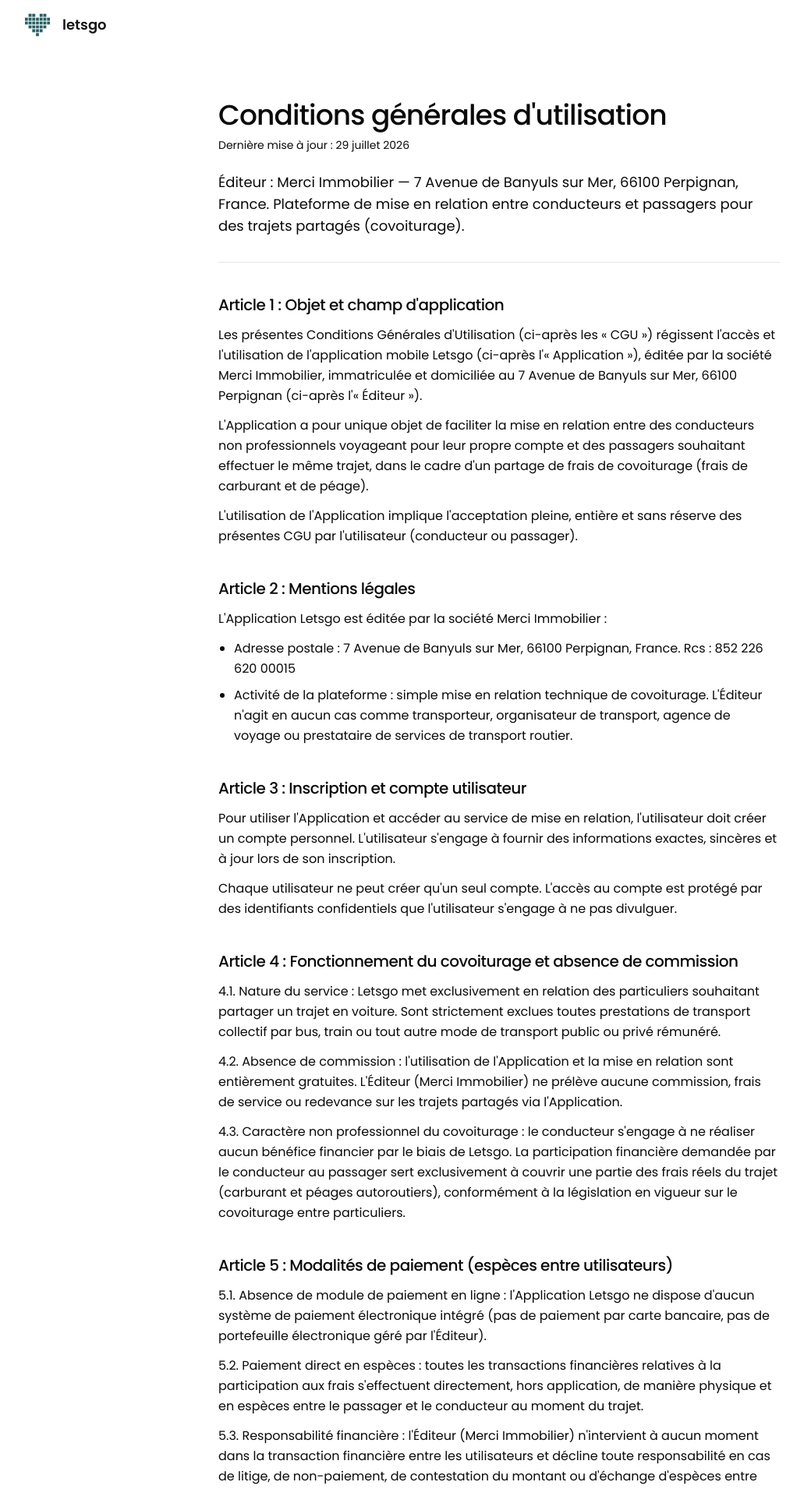
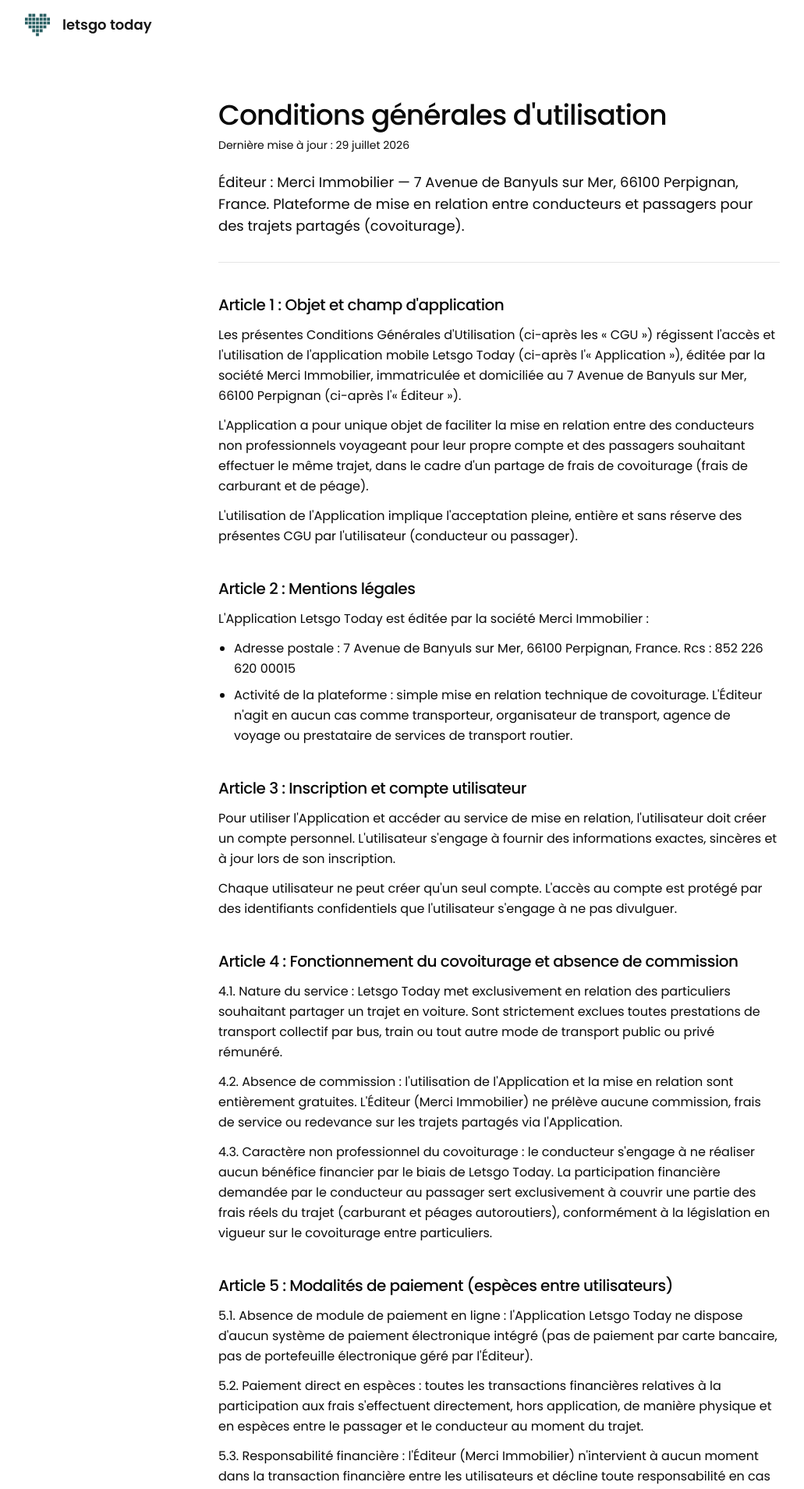
Before and after one commit to jazetjaz01/letsgo-today, a Next.js app: page /conditions in a window 1280 px wide. Shown: the top 1910 px of the page at 78% size, without its empty margins (0-1031 px from the left). Built offline with nearby package versions, Linux system fonts and the light colour scheme.

Commit message:
update name

```diff
--- a/app/conditions/page.tsx
+++ b/app/conditions/page.tsx
@@ -1,10 +1,10 @@
 import type { Metadata } from "next";
 import TermsScreen from "@/components/terms";
+import { SITE_NAME } from "@/lib/site-config";
 
 export const metadata: Metadata = {
   title: "Conditions générales d'utilisation",
-  description:
-    "Conditions générales d'utilisation de l'application letsgo, plateforme de mise en relation pour le covoiturage entre particuliers, sans commission.",
+  description: `Conditions générales d'utilisation de l'application ${SITE_NAME}, plateforme de mise en relation pour le covoiturage entre particuliers, sans commission.`,
 };
 
 export default function ConditionsPage() {
--- a/app/page.tsx
+++ b/app/page.tsx
@@ -10,7 +10,7 @@
       <div className="mx-auto flex w-full max-w-(--breakpoint-xl) flex-col items-center gap-10 px-4 py-12 sm:px-6 lg:flex-row lg:gap-16 lg:px-8 lg:py-20">
         <Image
           src="/images/iphone-screen.jpg"
-          alt="Aperçu de l'application letsgo sur smartphone"
+          alt={`Aperçu de l'application ${SITE_NAME} sur smartphone`}
           width={1108}
           height={1268}
           className="h-auto w-full max-w-xs shrink-0 sm:max-w-sm"
--- a/app/sitemap.ts
+++ b/app/sitemap.ts
@@ -8,12 +8,6 @@
       lastModified: new Date(),
       changeFrequency: "weekly",
       priority: 1,
-    },
-    {
-      url: `${SITE_URL}/qui-sommes-nous`,
-      lastModified: new Date(),
-      changeFrequency: "monthly",
-      priority: 0.7,
     },
     {
       url: `${SITE_URL}/contact`,
--- a/app/vie-privee/page.tsx
+++ b/app/vie-privee/page.tsx
@@ -1,10 +1,10 @@
 import type { Metadata } from "next";
 import PrivacyPolicyScreen from "@/components/privacy";
+import { SITE_NAME } from "@/lib/site-config";
 
 export const metadata: Metadata = {
   title: "Protection des données",
-  description:
-    "Politique de protection des données personnelles de l'application letsgo, conforme au RGPD.",
+  description: `Politique de protection des données personnelles de l'application ${SITE_NAME}, conforme au RGPD.`,
 };
 
 export default function ViePriveePage() {
--- a/components/about.tsx
+++ b/components/about.tsx
@@ -19,8 +19,7 @@
   {
     icon: HeartHandshake,
     title: "Un projet solidaire",
-    description:
-      "letsgo est né d'une conviction : partager un trajet doit rapprocher les gens, pas remplir les caisses d'une plateforme.",
+    description: `${SITE_NAME} est né d'une conviction : partager un trajet doit rapprocher les gens, pas remplir les caisses d'une plateforme.`,
   },
 ];
 
@@ -28,7 +27,7 @@
   <div className="flex flex-col items-center py-16">
     <div className="text-center">
       <b className="font-medium text-muted-foreground text-sm uppercase tracking-wide">
-        {SITE_NAME} today
+        {SITE_NAME}
       </b>
       <h1 className="mt-3 font-medium text-4xl tracking-tight">
         Qui sommes-nous ?
--- a/components/footer.tsx
+++ b/components/footer.tsx
@@ -1,5 +1,6 @@
 import Image from "next/image";
 import Link from "next/link";
+import { SITE_NAME } from "@/lib/site-config";
 
 const links = [
 
@@ -24,7 +25,7 @@
         <div className="flex flex-col items-center justify-between gap-4 px-2 pt-3 pb-5 sm:flex-row">
           <Link className="flex items-center gap-2" href="/">
             <Image src="/logo-100.svg" alt="Logo Let's Go" width={24} height={24} />
-            <span className="font-semibold text-lg text-primary">Letsgo</span>
+            <span className="font-semibold text-lg text-primary">{SITE_NAME}</span>
           </Link>
 
           <ul className="flex flex-wrap items-center justify-center gap-x-6 gap-y-2 font-medium text-sm">
@@ -37,8 +38,7 @@
         </div>
         <div className="flex flex-col-reverse items-center justify-between gap-4 px-2 pt-4 pb-2 sm:flex-row">
           <p className="font-medium text-muted-foreground text-sm">
-            Copyright &copy; {new Date().getFullYear()} Letsgo . Application de covoiturage
-
+            Copyright &copy; {new Date().getFullYear()} {SITE_NAME}. Application de covoiturage
           </p>
 {/* Desktop Menu
           <div className="flex items-center gap-4">
--- a/components/navbar.tsx
+++ b/components/navbar.tsx
@@ -3,6 +3,7 @@
 import { Logo } from "@/components/logo";
 import { NavMenu } from "@/components/nav-menu";
 import { NavigationSheet } from "@/components/navigation-sheet";
+import { SITE_NAME } from "@/lib/site-config";
 
 const Navbar = () => {
   return (
@@ -14,7 +15,7 @@
 <Link className="flex items-center gap-4" href="/">
   <Logo />
   <span className="font-semibold text-lg text-primary">
-    letsgo
+    {SITE_NAME}
   </span>
 </Link>
 
--- a/components/privacy.tsx
+++ b/components/privacy.tsx
@@ -12,12 +12,12 @@
       {
         type: "text",
         content:
-          "La présente Politique de protection des données décrit comment la société Merci Immobilier (ci-après l'« Éditeur »), éditrice de l'application Letsgo, collecte, utilise, partage et protège vos données personnelles lorsque vous utilisez l'Application, conformément au Règlement Général sur la Protection des Données (RGPD).",
+          "La présente Politique de protection des données décrit comment la société Merci Immobilier (ci-après l'« Éditeur »), éditrice de l'application Letsgo Today, collecte, utilise, partage et protège vos données personnelles lorsque vous utilisez l'Application, conformément au Règlement Général sur la Protection des Données (RGPD).",
       },
       {
         type: "text",
         content:
-          "Letsgo est une plateforme de mise en relation entre conducteurs et passagers pour des trajets de covoiturage partagés. Elle n'est ni transporteur, ni intermédiaire de paiement : voir à ce titre les Conditions générales d'utilisation.",
+          "Letsgo Today est une plateforme de mise en relation entre conducteurs et passagers pour des trajets de covoiturage partagés. Elle n'est ni transporteur, ni intermédiaire de paiement : voir à ce titre les Conditions générales d'utilisation.",
       },
     ],
   },
@@ -70,7 +70,7 @@
       },
       {
         type: "text",
-        content: "Letsgo ne vend jamais vos données personnelles à des tiers.",
+        content: "Letsgo Today ne vend jamais vos données personnelles à des tiers.",
       },
     ],
   },
--- a/components/terms.tsx
+++ b/components/terms.tsx
@@ -12,7 +12,7 @@
       {
         type: "text",
         content:
-          "Les présentes Conditions Générales d'Utilisation (ci-après les « CGU ») régissent l'accès et l'utilisation de l'application mobile Letsgo (ci-après l'« Application »), éditée par la société Merci Immobilier, immatriculée et domiciliée au 7 Avenue de Banyuls sur Mer, 66100 Perpignan (ci-après l'« Éditeur »).",
+          "Les présentes Conditions Générales d'Utilisation (ci-après les « CGU ») régissent l'accès et l'utilisation de l'application mobile Letsgo Today (ci-après l'« Application »), éditée par la société Merci Immobilier, immatriculée et domiciliée au 7 Avenue de Banyuls sur Mer, 66100 Perpignan (ci-après l'« Éditeur »).",
       },
       {
         type: "text",
@@ -32,7 +32,7 @@
       {
         type: "text",
         content:
-          "L'Application Letsgo est éditée par la société Merci Immobilier :",
+          "L'Application Letsgo Today est éditée par la société Merci Immobilier :",
       },
       {
         type: "list",
@@ -64,7 +64,7 @@
       {
         type: "text",
         content:
-          "4.1. Nature du service : Letsgo met exclusivement en relation des particuliers souhaitant partager un trajet en voiture. Sont strictement exclues toutes prestations de transport collectif par bus, train ou tout autre mode de transport public ou privé rémunéré.",
+          "4.1. Nature du service : Letsgo Today met exclusivement en relation des particuliers souhaitant partager un trajet en voiture. Sont strictement exclues toutes prestations de transport collectif par bus, train ou tout autre mode de transport public ou privé rémunéré.",
       },
       {
         type: "text",
@@ -74,7 +74,7 @@
       {
         type: "text",
         content:
-          "4.3. Caractère non professionnel du covoiturage : le conducteur s'engage à ne réaliser aucun bénéfice financier par le biais de Letsgo. La participation financière demandée par le conducteur au passager sert exclusivement à couvrir une partie des frais réels du trajet (carburant et péages autoroutiers), conformément à la législation en vigueur sur le covoiturage entre particuliers.",
+          "4.3. Caractère non professionnel du covoiturage : le conducteur s'engage à ne réaliser aucun bénéfice financier par le biais de Letsgo Today. La participation financière demandée par le conducteur au passager sert exclusivement à couvrir une partie des frais réels du trajet (carburant et péages autoroutiers), conformément à la législation en vigueur sur le covoiturage entre particuliers.",
       },
     ],
   },
@@ -84,7 +84,7 @@
       {
         type: "text",
         content:
-          "5.1. Absence de module de paiement en ligne : l'Application Letsgo ne dispose d'aucun système de paiement électronique intégré (pas de paiement par carte bancaire, pas de portefeuille électronique géré par l'Éditeur).",
+          "5.1. Absence de module de paiement en ligne : l'Application Letsgo Today ne dispose d'aucun système de paiement électronique intégré (pas de paiement par carte bancaire, pas de portefeuille électronique géré par l'Éditeur).",
       },
       {
         type: "text",
@@ -187,7 +187,7 @@
       {
         type: "text",
         content:
-          "Les données collectées lors de l'inscription et de l'utilisation de l'Application Letsgo sont traitées conformément au Règlement Général sur la Protection des Données (RGPD). L'utilisateur dispose d'un droit d'accès, de rectification et de suppression de ses données personnelles qu'il peut exercer en contactant l'Éditeur à son siège social ou via la rubrique « Nous contacter » de l'Application. Le détail de ces traitements figure dans la Politique de protection des données de l'Application.",
+          "Les données collectées lors de l'inscription et de l'utilisation de l'Application Letsgo Today sont traitées conformément au Règlement Général sur la Protection des Données (RGPD). L'utilisateur dispose d'un droit d'accès, de rectification et de suppression de ses données personnelles qu'il peut exercer en contactant l'Éditeur à son siège social ou via la rubrique « Nous contacter » de l'Application. Le détail de ces traitements figure dans la Politique de protection des données de l'Application.",
       },
     ],
   },
--- a/lib/site-config.ts
+++ b/lib/site-config.ts
@@ -1,5 +1,5 @@
 export const SITE_URL = "https://letsgo-today.com";
-export const SITE_NAME = "letsgo";
+export const SITE_NAME = "letsgo today";
 
 // TODO: remplacer par les vraies fiches une fois l'app publiée sur les stores.
 export const APP_STORE_URL = "https://apps.apple.com/app/idXXXXXXXXXX";
@@ -8,7 +8,7 @@
 export const PLAY_STORE_URL = `https://play.google.com/store/apps/details?id=${PLAY_STORE_PACKAGE}`;
 
 export const SITE_DESCRIPTION =
-  "letsgo est l'application de covoiturage qui simplifie vos trajets partagés partout en France. Trouvez ou proposez un trajet en quelques clics, disponible sur l'App Store et Google Play.";
+  "letsgo today est l'application de covoiturage qui simplifie vos trajets partagés partout en France. Trouvez ou proposez un trajet en quelques clics, disponible sur l'App Store et Google Play.";
 
 export const SITE_KEYWORDS = [
   "covoiturage",
@@ -16,5 +16,6 @@
   "application covoiturage",
   "trajet partagé",
   "covoiturage quotidien",
+  "letsgo today",
   "letsgo",
 ];
```
